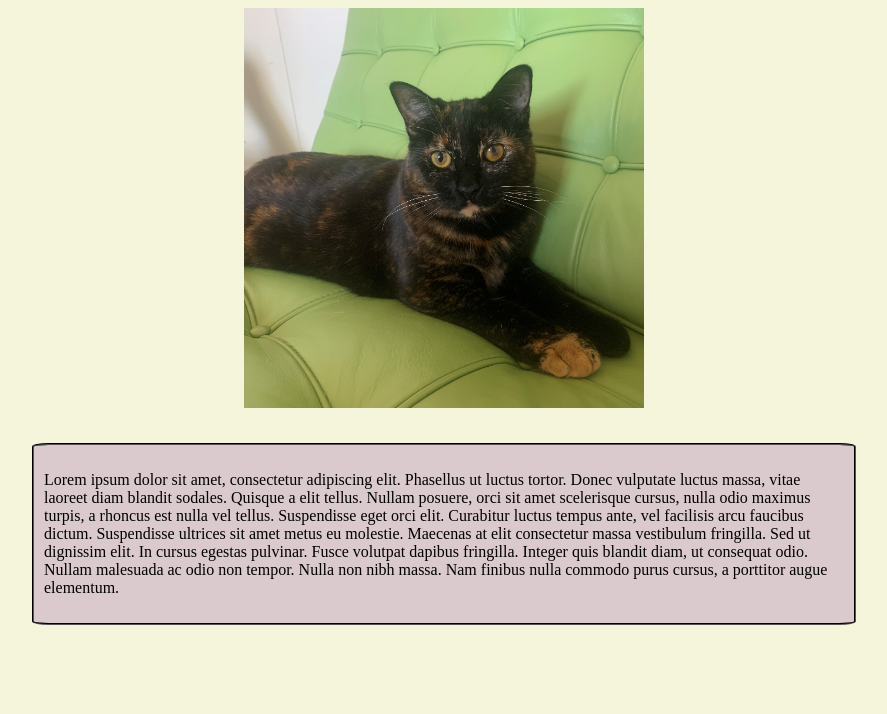
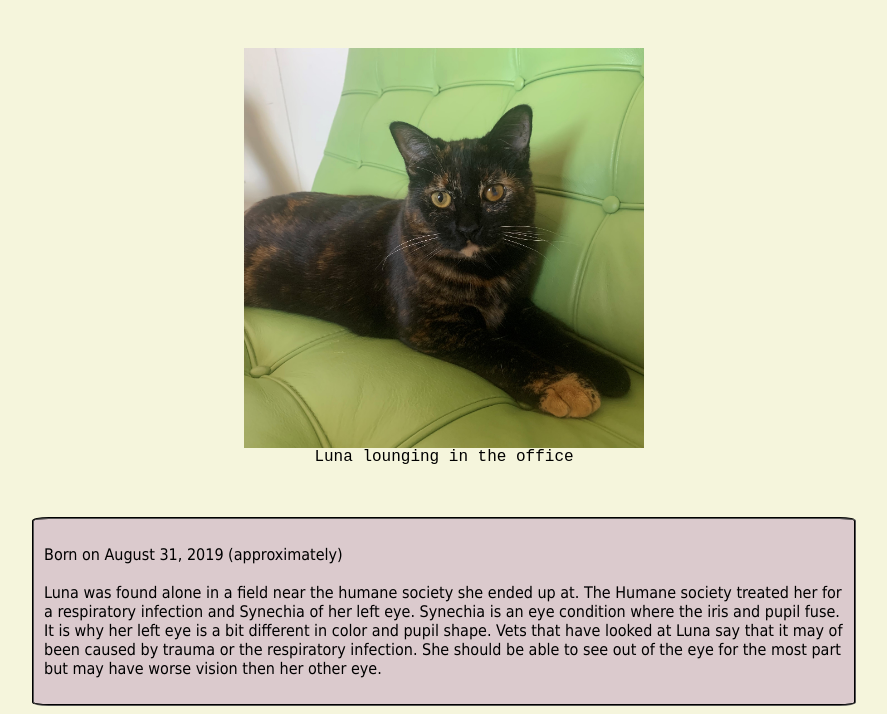
Before and after one commit to GageCorp/fcc_tribute_page, a plain HTML site: page index.html in a window 1280 px wide. Shown: the part 218-932 px from the top of the page, without its empty margins (196-1083 px from the left). Before the commit the page ends 851 px from the top, so only its background shows below. Drawn offline with Linux system fonts and the light colour scheme.

Commit message:
Changed fonts, Replaced loremipsum, Added figcaption

```diff
--- a/index.html
+++ b/index.html
@@ -3,21 +3,25 @@
     <link rel="stylesheet" href="style.css">
     <meta charset="UTF-8">
     <meta name="viewport" content="width=device-width, initial-scale=1.0">
-    <title>Document</title>
+    <title>Luna</title>
 </head>
 <body>
-    <div id="main">
+    <main id="main">
         <div class="container" id="title"><h1> Luna the Cat <br> A Most Excellent Feline</h1> </div>
         <div class="container"id="img-div">
+            <figure>
             <img src="luna.jpeg" id="image">
-            <!-- <div class="container" id="img-caption">
-                <p>Hello there</p>
-            </div>  -->
+            <figcaption id="img-caption">Luna lounging in the office</figcaption>
+            </figure>
         </div>
-        <div class="container" id="content"> <p> Lorem ipsum dolor sit amet, consectetur adipiscing elit. Phasellus ut luctus tortor. Donec vulputate luctus massa, vitae laoreet diam blandit sodales. Quisque a elit tellus. Nullam posuere, orci sit amet scelerisque cursus, nulla odio maximus turpis, a rhoncus est nulla vel tellus. Suspendisse eget orci elit. Curabitur luctus tempus ante, vel facilisis arcu faucibus dictum. Suspendisse ultrices sit amet metus eu molestie. Maecenas at elit consectetur massa vestibulum fringilla. Sed ut dignissim elit. In cursus egestas pulvinar. Fusce volutpat dapibus fringilla. Integer quis blandit diam, ut consequat odio. Nullam malesuada ac odio non tempor. Nulla non nibh massa. Nam finibus nulla commodo purus cursus, a porttitor augue elementum.
+        <div class="container" id="tribute-info">
+            <p> Born on August 31, 2019 (approximately)
+            <br>
+            <br>
+            Luna was found alone in a field near the humane society she ended up at. The Humane society treated her for a respiratory infection and Synechia of her left eye. Synechia is an eye condition where the iris and pupil fuse. It is why her left eye is a bit different in color and pupil shape. Vets that have looked at Luna say that it may of been caused by trauma or the respiratory infection. She should be able to see out of the eye for the most part but may have worse vision then her other eye.
             </p>
         </div>
-    </div>
+    </main>
 
 </body>
 </html>
--- a/style.css
+++ b/style.css
@@ -27,21 +27,27 @@
    grid-column: 1 /4;
    grid-row: 1;
    text-align: center;
+   font-family: Impact, Charcoal, sans-serif;
 }
 #img-div {
     grid-column: 1 / 4;
     background-color: rgba(141, 74, 161, 0);
     border-width: 0;
 }
+
 img {
     width: 100%;
     height: 400px;
 }
+figcaption {
+    text-align: center;
+    font-family: "Courier New", Courier, monospace;
+}
 
-
-#content {
+#tribute-info {
     grid-column: 1 /4;
     grid-row: 3;
     height: auto;
+    font-family: Tahoma, Geneva, sans-serif;
 
 }
```
